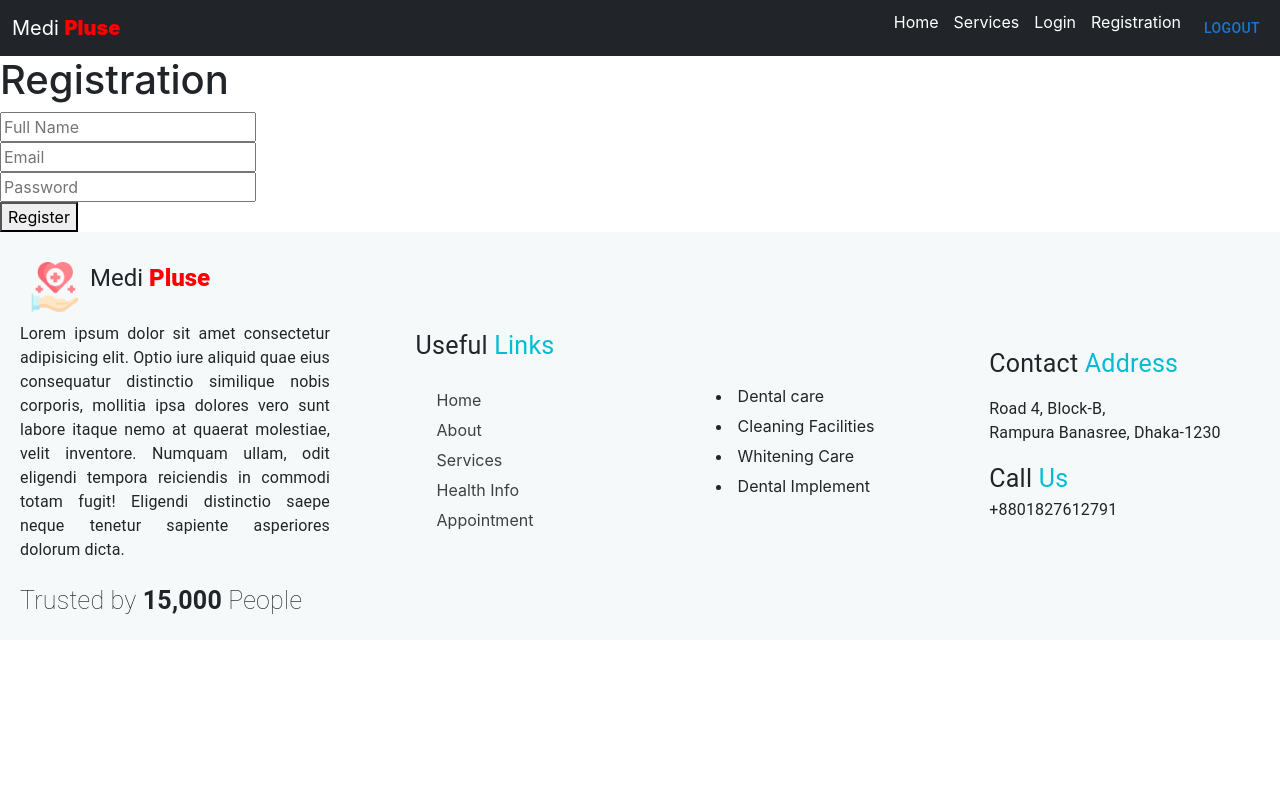
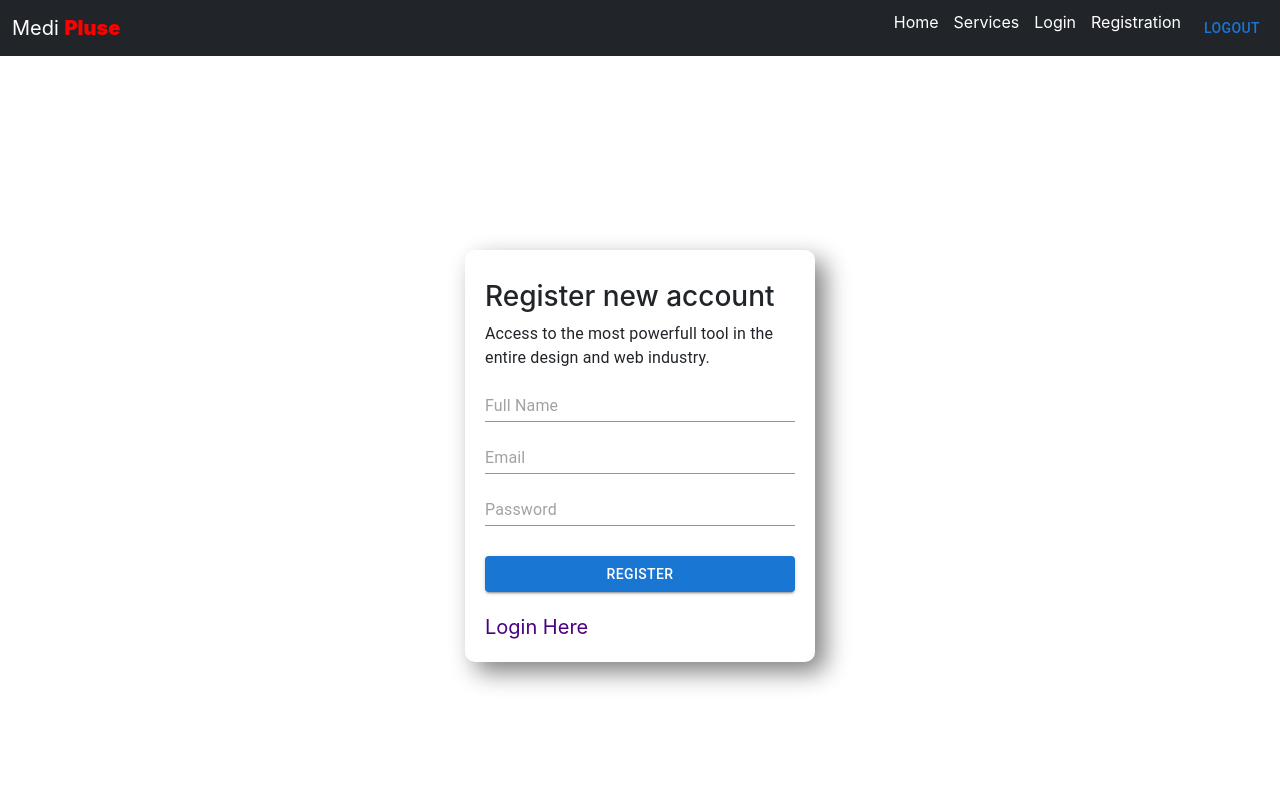
Before and after one commit to nizamseu/toothPluse, a React (Create React App) app: page /reg in a window 1280 px wide. Shown: the top 800 px of the page. Built offline with nearby package versions, Linux system fonts and the light colour scheme; no server answers.

Commit message:
reg form design is done

```diff
--- a/src/Pages/Auhentication/Login/Login.js
+++ b/src/Pages/Auhentication/Login/Login.js
@@ -81,7 +81,7 @@ const handleGitLogin=()=>{
                 <Button  sx={{mx:'10px'}} onClick={handleGoogleLogin}>Google</Button>
                 <Button  sx={{mx:'10px'}} onClick={handleGitLogin}>GitHub</Button>
            </Box>
-            <Link style={{fontSize:'20px', textDecoration:'none',color:'black',my:'20px'}} to={'/reg'}>Register new account</Link>
+            <Link style={{fontSize:'20px', textDecoration:'none',color:'red',my:'20px'}} to={'/reg'}>Register new account</Link>
         </Box>
        </Box>
     );
--- a/src/Pages/Auhentication/Resgistration/Resgistration.js
+++ b/src/Pages/Auhentication/Resgistration/Resgistration.js
@@ -1,4 +1,7 @@
+import { Input, Typography,Button } from '@mui/material';
+import { Box } from '@mui/system';
 import React from 'react';
+import { Link } from 'react-router-dom';
 import useFirebase from '../../../Hooks/useFirebase';
 const Resgistration = () => {
     const {setInputData,createNewUser,inputData}=useFirebase();
@@ -10,28 +13,44 @@ const Resgistration = () => {
     }
 
     const handleRegistration=(e)=>{
+
+        createNewUser()
         e.preventDefault();
-        createNewUser()
         e.target.reset()
     }
 
     return (
-        <div>
-            <h1>Registration</h1>
-          <form onSubmit={handleRegistration}>
+        <Box sx={{
+            display:'flex',
+            height:'100vh',
+            justifyContent:'center',
+            alignItems:'center',
+            }}>
+        <Box>
+            <Box sx={{
+                width:'350px',
+                padding:'20px',
+               borderRadius:'10px',
+                boxShadow: '10px 10px 25px gray',
+            }}>
+                <Box sx={{my:'10px'}}>
+                    <h3>Register new account</h3>
+                    <Typography>Access to the most powerfull tool in the entire design and web industry.</Typography>
+                </Box>
+                <form onSubmit={handleRegistration}>
+                    <Input sx={{my:'10px',width:'100%'}} onBlur={HandleOnBlur}  name='name' type='text' placeholder='Full Name' />
+                    <br />
+                    <Input sx={{my:'10px',width:'100%'}} onBlur={HandleOnBlur} name='email' type='email'  placeholder ='Email' />
+                    <br />
+                    <Input sx={{my:'10px',width:'100%'}} onBlur={HandleOnBlur} name='password' type='password'  placeholder='Password' />
+                    <br />
+                    <Button variant="contained" sx={{my:'20px',width:'100%'}} type='submit'>Register</Button>
+                </form>
+                <Link style={{fontSize:'20px', textDecoration:'none',color:'indigo',my:'30px'}} to={'/login'}>Login Here</Link>
+            </Box>
+        </Box>
 
-            <input onBlur={HandleOnBlur}  name='name' type='text' placeholder='Full Name' />
-
-            <br />
-            <input onBlur={HandleOnBlur} name='email' type='email'  placeholder ='Email' />
-
-            <br />
-            <input onBlur={HandleOnBlur} name='password' type='password'  placeholder='Password' />
-
-            <br />
-           <button type='submit'>Register</button>
-           </form>
-        </div>
+        </Box>
     );
 };
 
--- a/src/Pages/Home/Header/Header.js
+++ b/src/Pages/Home/Header/Header.js
@@ -8,7 +8,8 @@ import { HashLink } from 'react-router-hash-link';
 import './header.css'
 import useAuth from '../../../Hooks/useAuth';
 const Header = () => {
-  const {handleSignOut,user}=useAuth()
+  const {handleSignOut,user}=useAuth();
+  console.log(user);
     return (
         <Navbar style={{justifyContent:'flex-start'}} sticky="top" bg="dark" variant="dark" expand="lg">
   <Container fluid>
```
